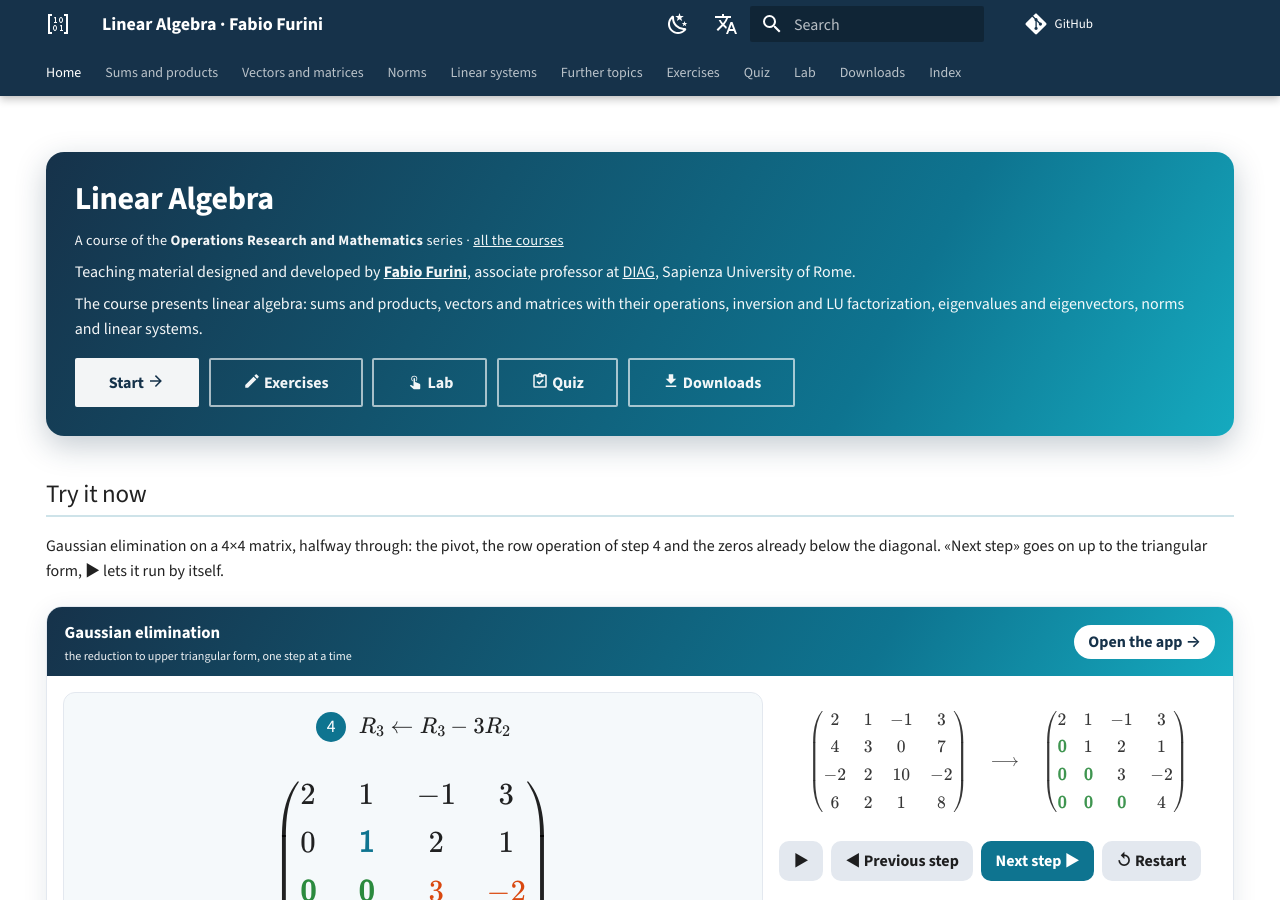
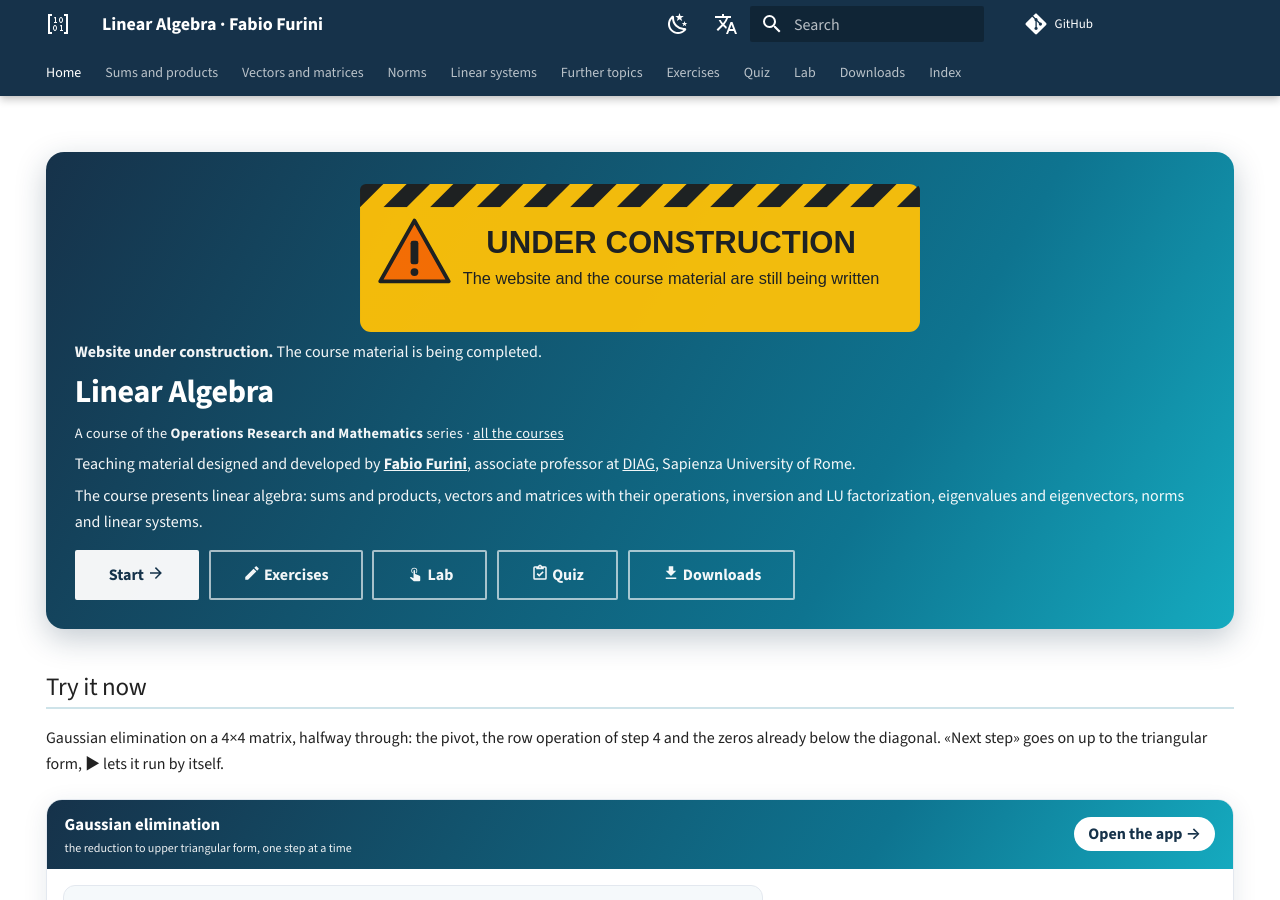
Before and after one commit to fabiofurini/linear-algebra, an MkDocs documentation site: the page built from docs/index.md, in a window 1280 px wide and 900 px high. Built offline with MkDocs 1.6.1 and Material for MkDocs 9.7.7, drawn with Linux system fonts in a browser that asks for light colours; comment, search, counter and statistics services are not loaded.

Commit message:
Home: sito in costruzione
Co-Authored-By: Claude Opus 5.5 <noreply@anthropic.com>

```diff
--- a/docs/index.md
+++ b/docs/index.md
@@ -6,6 +6,10 @@ hide:
 ---
 
 <div class="hero" markdown>
+
+![Under construction: the website and the course material are still being written](img/under-construction.svg){ width="560" }
+
+**Website under construction.** The course material is being completed.
 
 # Linear Algebra
 
```
Also changed, not shown: docs/img/under-construction.svg (added).
